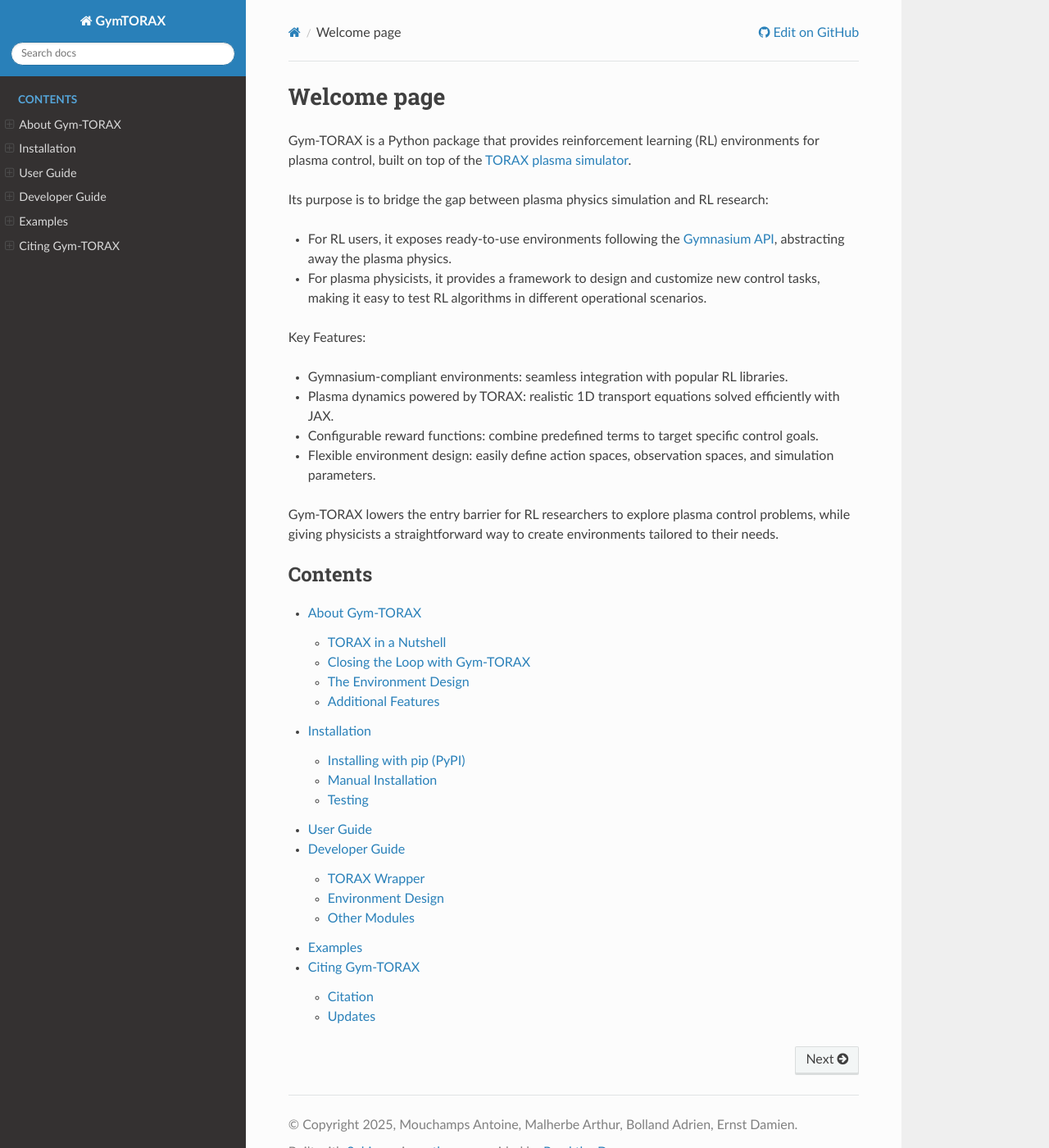
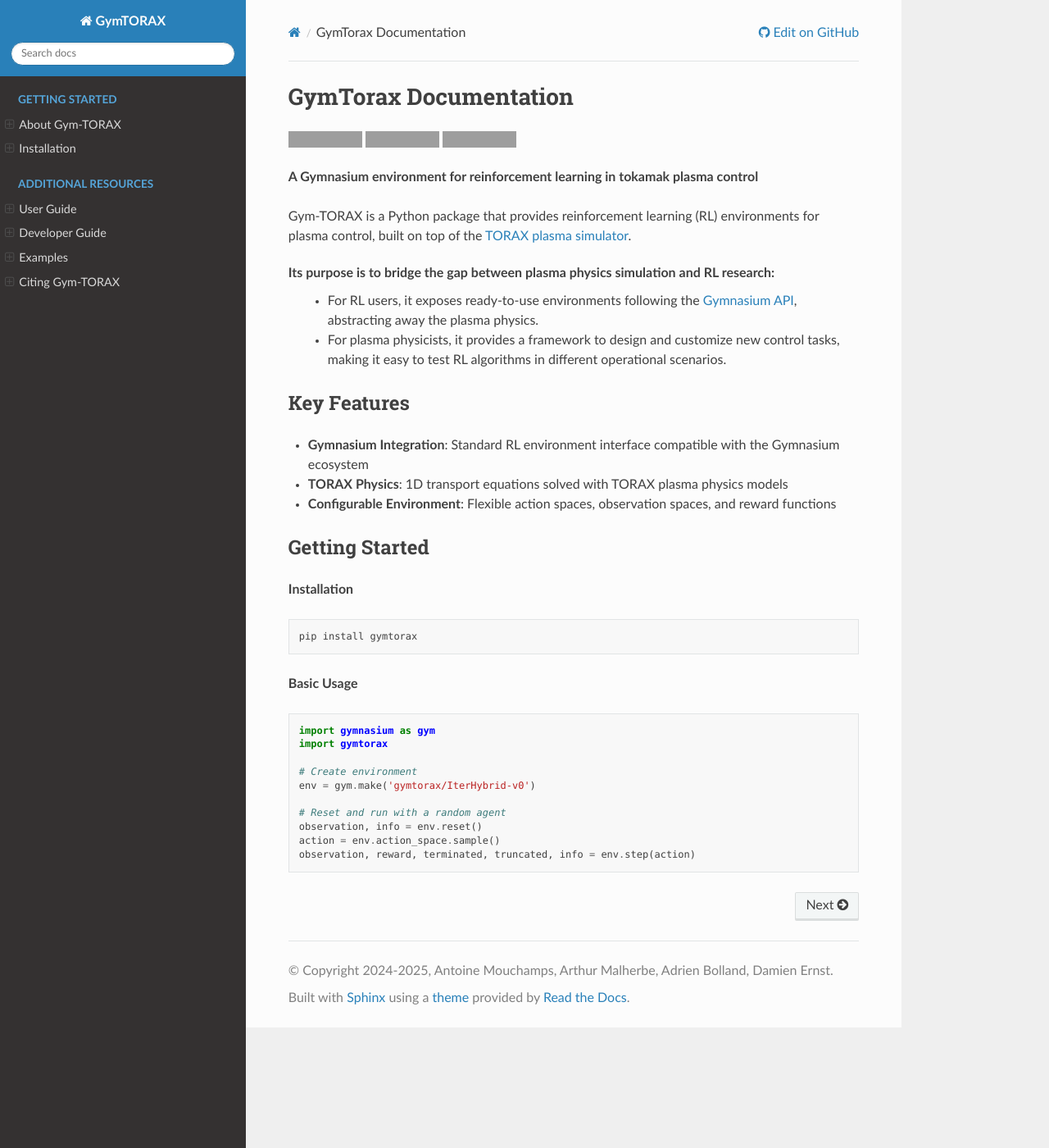
Before and after one commit to antoine-mouchamps/gymtorax, a Sphinx documentation site: the page built from docs/index.rst, in a window 1280 px wide and 1400 px high. Shown: the whole window at 82% size. Built offline with Sphinx 7.4.7 and the Read the Docs theme 3.1.0, drawn with Linux system fonts in a browser that asks for light colours; grey boxes are pictures that could not be loaded.

Commit message:
Improve doc #2
Main page, torax_wrapper

```diff
--- a/docs/conf.py
+++ b/docs/conf.py
@@ -5,21 +5,22 @@
 
 import os
 import sys
+from datetime import datetime
 
 # Add the project root to the Python path
 sys.path.insert(0, os.path.abspath(".."))
 
 # -- Project information -----------------------------------------------------
-# https://www.sphinx-doc.org/en/master/usage/configuration.html#project-information
 
 project = "GymTORAX"
-copyright = "2025, Mouchamps Antoine, Malherbe Arthur, Bolland Adrien, Ernst Damien"
-author = "Mouchamps Antoine, Malherbe Arthur, Bolland Adrien, Ernst Damien"
+copyright = f"2024-{datetime.now().year}, Antoine Mouchamps, Arthur Malherbe, Adrien Bolland, Damien Ernst"
+author = "Antoine Mouchamps, Arthur Malherbe, Adrien Bolland, Damien Ernst"
+
+# The version info for the project
 release = "0.1.0a1"
 version = "0.1.0a1"
 
 # -- General configuration ---------------------------------------------------
-# https://www.sphinx-doc.org/en/master/usage/configuration.html#general-configuration
 
 extensions = [
     "sphinx.ext.autodoc",
@@ -27,7 +28,10 @@
     "sphinx.ext.intersphinx",
     "sphinx.ext.viewcode",
     "sphinx.ext.coverage",
+    "sphinx.ext.doctest",
+    "sphinx.ext.mathjax",
     "sphinx_design",
+    "sphinx_copybutton",
 ]
 
 # Napoleon settings (Google docstring style)
@@ -45,24 +49,42 @@
 intersphinx_mapping = {
     "python": ("https://docs.python.org/3", None),
     "numpy": ("https://numpy.org/doc/stable/", None),
+    "matplotlib": ("https://matplotlib.org/stable/", None),
     "gymnasium": ("https://gymnasium.farama.org/", None),
     "torax": ("https://torax.readthedocs.io/en/stable/", None),
     "xarray": ("https://docs.xarray.dev/en/stable/", None),
 }
 
-exclude_patterns = ["_build", "Thumbs.db", ".DS_Store"]
+# General settings
+exclude_patterns = ["_build", "Thumbs.db", ".DS_Store", ".coverage"]
+templates_path = ["_templates"]
+language = "en"
+
+# Math settings
+mathjax3_config = {
+    "tex": {
+        "inlineMath": [["$", "$"], ["\\(", "\\)"]],
+        "displayMath": [["$$", "$$"], ["\\[", "\\]"]],
+    }
+}
+
+# -- Autodoc configuration ---------------------------------------------------
+
 # Autodoc settings for type hints
 autodoc_typehints = "both"
 autodoc_typehints_description_target = "all"
 autodoc_typehints_format = "short"
 autodoc_default_flags = ["members", "undoc-members", "show-inheritance"]
 autodoc_member_order = "bysource"
+autodoc_preserve_defaults = True
+
 autodoc_default_options = {
     "members": True,
     "undoc-members": True,
     "show-inheritance": True,
     "member-order": "bysource",
     "special-members": "__init__",
+    "exclude-members": "__weakref__",
 }
 
 # Mock imports for dependencies that might not be available during doc build
@@ -72,8 +94,14 @@
     "jaxlib",
 ]
 
+# -- Copy button configuration -----------------------------------------------
+
+copybutton_prompt_text = r">>> |\.\.\. |\$ |In \[\d*\]: | {2,5}\.\.\.: | {5,8}: "
+copybutton_prompt_is_regexp = True
+copybutton_only_copy_prompt_lines = True
+copybutton_remove_prompts = True
+
 # -- Options for HTML output -------------------------------------------------
-# https://www.sphinx-doc.org/en/master/usage/configuration.html#options-for-html-output
 
 html_theme = "sphinx_rtd_theme"
 numfig = True
@@ -84,8 +112,6 @@
     "vcs_pageview_mode": "",
     'version_selector': True,
 }
-
-# Add navigation configuration for GitHub integration
 html_context = {
     "display_github": True,
     "github_user": "antoine-mouchamps",
--- a/docs/index.rst
+++ b/docs/index.rst
@@ -1,33 +1,70 @@
-Welcome page
-================
+GymTorax Documentation
+======================
+
+.. image:: https://img.shields.io/badge/python-3.10%2B-blue.svg
+   :target: https://python.org
+   :alt: Python Version
+
+.. image:: https://img.shields.io/pypi/v/gymtorax.svg
+   :target: https://pypi.org/project/gymtorax/
+   :alt: PyPI Version
+
+.. image:: https://img.shields.io/badge/license-MIT-green.svg
+   :target: https://github.com/antoine-mouchamps/gymtorax/blob/main/LICENSE
+   :alt: License
+
+**A Gymnasium environment for reinforcement learning in tokamak plasma control**
 
 Gym-TORAX is a Python package that provides reinforcement learning (RL)
 environments for plasma control, built on top of the `TORAX plasma simulator <https://torax.readthedocs.io/en/v1.0.3/index.html>`_.
 
 Its purpose is to bridge the gap between plasma physics simulation and RL research:
+   - For RL users, it exposes ready-to-use environments following the `Gymnasium API <https://gymnasium.farama.org/index.html>`_, abstracting away the plasma physics.
+   - For plasma physicists, it provides a framework to design and customize new control tasks, making it easy to test RL algorithms in different operational scenarios.
 
-- For RL users, it exposes ready-to-use environments following the `Gymnasium API <https://gymnasium.farama.org/index.html>`_, abstracting away the plasma physics.
+Key Features
+------------
 
-- For plasma physicists, it provides a framework to design and customize new control tasks, making it easy to test RL algorithms in different operational scenarios.
+* **Gymnasium Integration**: Standard RL environment interface compatible with the Gymnasium ecosystem
+* **TORAX Physics**: 1D transport equations solved with TORAX plasma physics models
+* **Configurable Environment**: Flexible action spaces, observation spaces, and reward functions
 
-Key Features:
+Getting Started
+---------------
 
-- Gymnasium-compliant environments: seamless integration with popular RL libraries.
+**Installation**
 
-- Plasma dynamics powered by TORAX: realistic 1D transport equations solved efficiently with JAX.
+.. code-block:: bash
 
-- Configurable reward functions: combine predefined terms to target specific control goals.
+   pip install gymtorax
 
-- Flexible environment design: easily define action spaces, observation spaces, and simulation parameters.
+**Basic Usage**
 
-Gym-TORAX lowers the entry barrier for RL researchers to explore plasma control problems, while giving physicists a straightforward way to create environments tailored to their needs.
+.. code-block:: python
+
+   import gymnasium as gym
+   import gymtorax
+
+   # Create environment
+   env = gym.make('gymtorax/IterHybrid-v0')
+
+   # Reset and run with a random agent
+   observation, info = env.reset()
+   action = env.action_space.sample()
+   observation, reward, terminated, truncated, info = env.step(action)
 
 .. toctree::
    :maxdepth: 2
-   :caption: Contents
+   :caption: Getting Started
+   :hidden:
 
    about_gymtorax
    installation
+.. toctree::
+   :maxdepth: 2
+   :caption: Additional Resources
+   :hidden:
+
    user_guide/index
    developer_guide/index
    examples/index
```
Also changed, not shown: docs/developer_guide/torax_wrapper.rst (+11 -6 lines).
